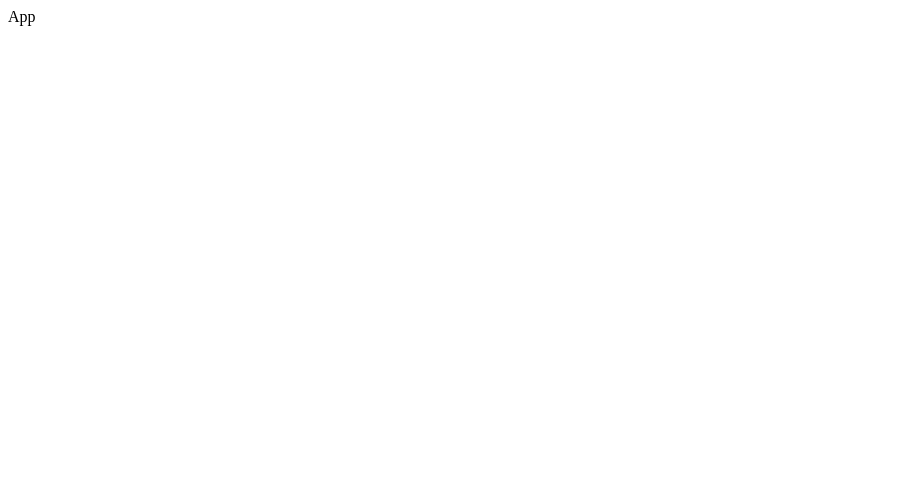
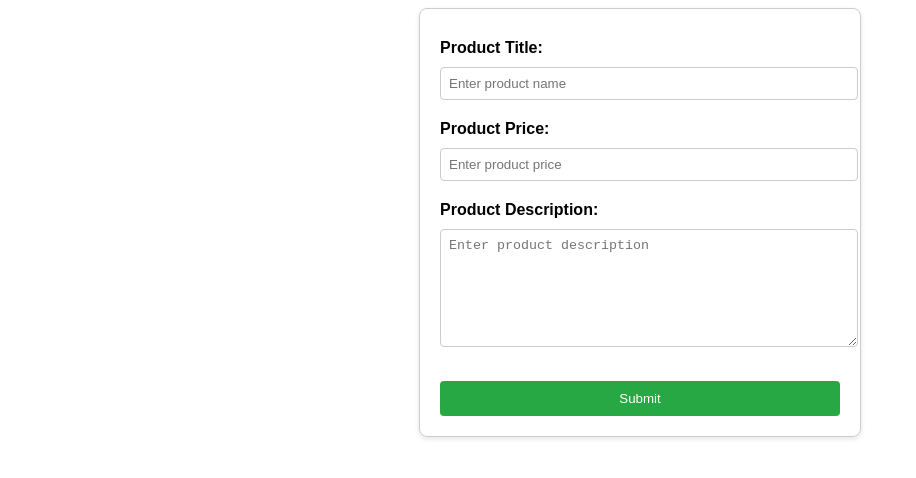
Before and after one commit to Muhammmad-Hassan/fronbakenddevdudes, a React (Vite) app in the folder client/: page / in a window 1280 px wide. Shown: the top 478 px of the page, without its empty margins (0-916 px from the left). Built offline with nearby package versions, Linux system fonts and the light colour scheme.

Commit message:
make a product form with styling

```diff
--- a/client/src/App.jsx
+++ b/client/src/App.jsx
@@ -1,8 +1,9 @@
 import React from 'react'
+import ProductForm from './pages/ProductForm'
 
 function App() {
   return (
-    <div>App</div>
+    <ProductForm/>
   )
 }
 
--- /dev/null
+++ b/client/src/pages/ProductForm.css
@@ -0,0 +1,45 @@
+/* ProductForm.css */
+
+.form-container {
+  max-width: 400px;
+  margin: 0 auto;
+  padding: 20px;
+  border: 1px solid #ccc;
+  border-radius: 8px;
+  box-shadow: 0 2px 5px rgba(0, 0, 0, 0.1);
+  font-family: Arial, sans-serif;
+}
+
+.form-input {
+  width: 100%;
+  padding: 8px;
+  margin: 10px 0;
+  border-radius: 4px;
+  border: 1px solid #ccc;
+}
+
+.form-label {
+  margin-top: 10px;
+  font-weight: bold;
+  display: block;
+}
+
+.form-button {
+  width: 100%;
+  padding: 10px;
+  margin-top: 20px;
+  background-color: #28a745;
+  color: #fff;
+  border: none;
+  border-radius: 4px;
+  cursor: pointer;
+}
+
+.form-textarea {
+  width: 100%;
+  padding: 8px;
+  margin: 10px 0;
+  border-radius: 4px;
+  border: 1px solid #ccc;
+  height: 100px;
+}
--- /dev/null
+++ b/client/src/pages/ProductForm.jsx
@@ -0,0 +1,69 @@
+import React, { useState } from 'react';
+import './ProductForm.css'; // Import the CSS file
+
+function ProductForm() {
+    const [productTitle, setProductTitle] = useState("");
+    const [productPrice, setProductPrice] = useState("");
+    const [productDescription, setProductDescription] = useState("");
+
+    const handleTitleChange = (e) => {
+        const title = e.target.value;
+        setProductTitle(title);
+    };
+
+    const handlePriceChange = (e) => {
+        const price = e.target.value;
+        setProductPrice(price);
+    };
+
+    const handleDescriptionChange = (e) => {
+        const description = e.target.value;
+        setProductDescription(description);
+    };
+
+    const handleSubmit = (e) => {
+        e.preventDefault(); // Prevent the default form submission
+        console.log("Product Title:", productTitle);
+        console.log("Product Price:", productPrice);
+        console.log("Product Description:", productDescription);
+    };
+
+    return (
+        <>
+            <form className="form-container" onSubmit={handleSubmit}>
+                <label htmlFor="ProductTitle" className="form-label">Product Title: </label>
+                <input
+                    type="text"
+                    placeholder="Enter product name"
+                    id="ProductTitle"
+                    value={productTitle}
+                    onChange={handleTitleChange}
+                    className="form-input"
+                />
+
+                <label htmlFor="ProductPrice" className="form-label">Product Price: </label>
+                <input
+                    type="text"
+                    placeholder="Enter product price"
+                    id="ProductPrice"
+                    value={productPrice}
+                    onChange={handlePriceChange}
+                    className="form-input"
+                />
+
+                <label htmlFor="ProductDescription" className="form-label">Product Description: </label>
+                <textarea
+                    placeholder="Enter product description"
+                    id="ProductDescription"
+                    value={productDescription}
+                    onChange={handleDescriptionChange}
+                    className="form-textarea"
+                />
+
+                <button type="submit" className="form-button">Submit</button>
+            </form>
+        </>
+    );
+}
+
+export default ProductForm;
```
